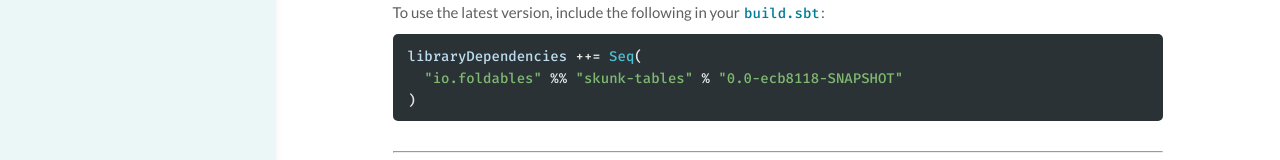
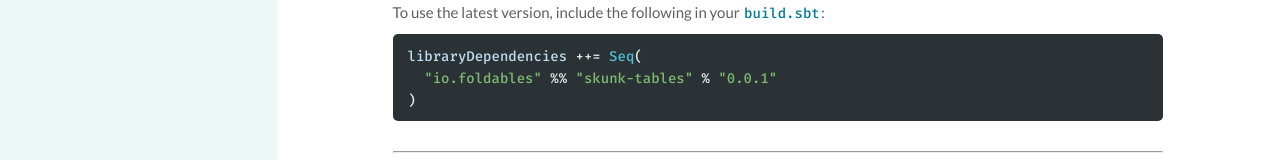
Before and after one commit to foldables-io/skunk-tables, a plain HTML site: page index.html in a window 1280 px wide. Shown: the part 323-483 px from the top of the page. Drawn offline with Linux system fonts and the light colour scheme.

Commit message:
deploy: a9754af6d94f9bc8e7da46f0ebcc3e11ff81d745

```diff
--- a/index.html
+++ b/index.html
@@ -103,7 +103,7 @@
         <p>This library is currently available for Scala binary versions 2.13 and 3.1.</p>
         <p>To use the latest version, include the following in your <code>build.sbt</code>:</p>
         <pre class="keep-together pdf epub"><code class="nohighlight"><span class="identifier">libraryDependencies</span><span> ++= </span><span class="type-name">Seq</span><span>(
-  </span><span class="string-literal">&quot;io.foldables&quot;</span><span> %% </span><span class="string-literal">&quot;skunk-tables&quot;</span><span> % </span><span class="string-literal">&quot;0.0-ecb8118-SNAPSHOT&quot;</span><span>
+  </span><span class="string-literal">&quot;io.foldables&quot;</span><span> %% </span><span class="string-literal">&quot;skunk-tables&quot;</span><span> % </span><span class="string-literal">&quot;0.0.1&quot;</span><span>
 )</span></code></pre>
 
         <hr style="margin-top: 30px"/>
```
